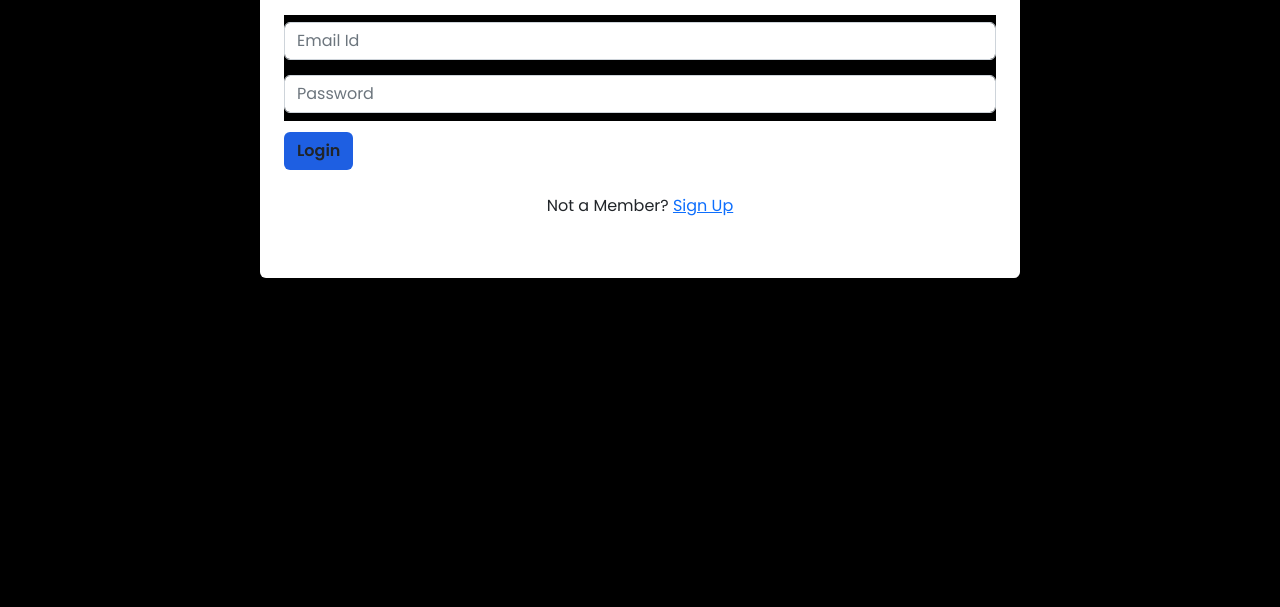
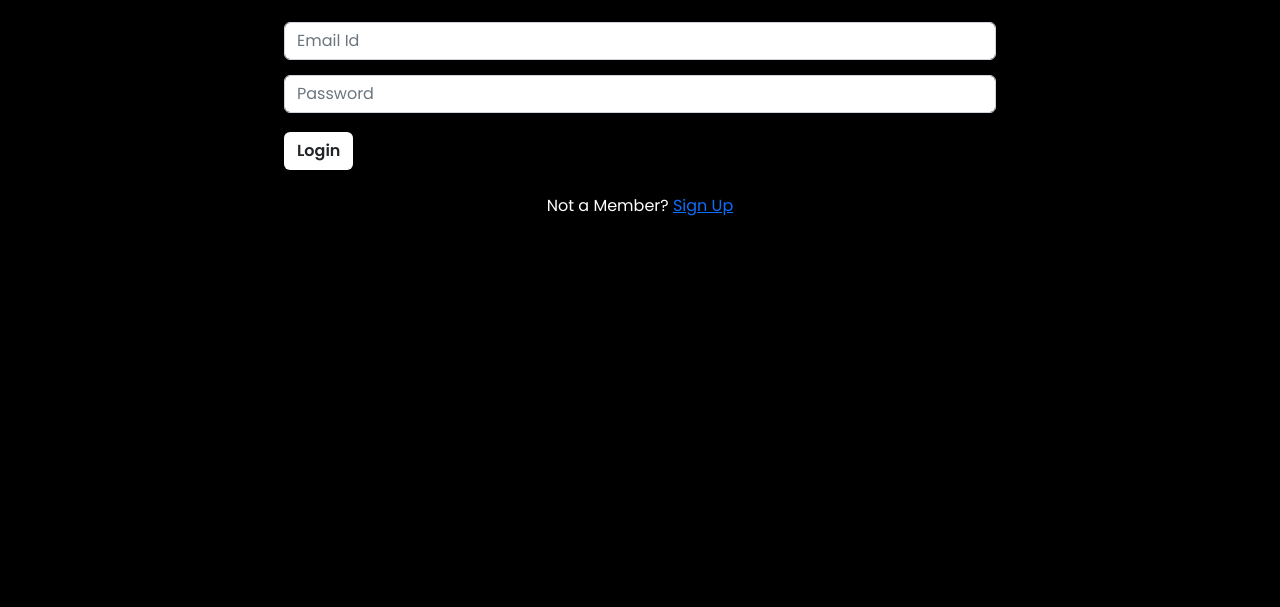
Before and after one commit to satish141r/printer, a plain HTML site: page index.html in a window 1280 px wide. Shown: the part 193-800 px from the top of the page. Drawn offline with nearby package versions, Linux system fonts and the light colour scheme.

Commit message:
printerupdated

```diff
--- a/style.css
+++ b/style.css
@@ -116,7 +116,7 @@ body{
     padding-bottom: 0px;
 }
 .mt-4{
-    background-color: white;
+    background-color: black;
     padding-bottom: 10px;
 }
 .sign-up{
@@ -126,7 +126,7 @@ body{
 .btn.login-btn.btn-block{
     font-weight: 1000;
     /* color: #155AD9; */
-    background-color: rgb(30, 95, 226);
+    background-color: white;
     margin-top: 11px;
 }
 
@@ -145,6 +145,20 @@ body{
 color: #fcfbfe;
 }
 
+.text-center{
+    background-color: #000;
+    color: white;
+}
+
 .offcanvas-header .btn-close{
     background-color: white;
 }
+.rounded{
+    background-color: #000;
+}
+.sign-up{
+    background-color:black;
+}
+a:hover {
+    color:white
+}
```
